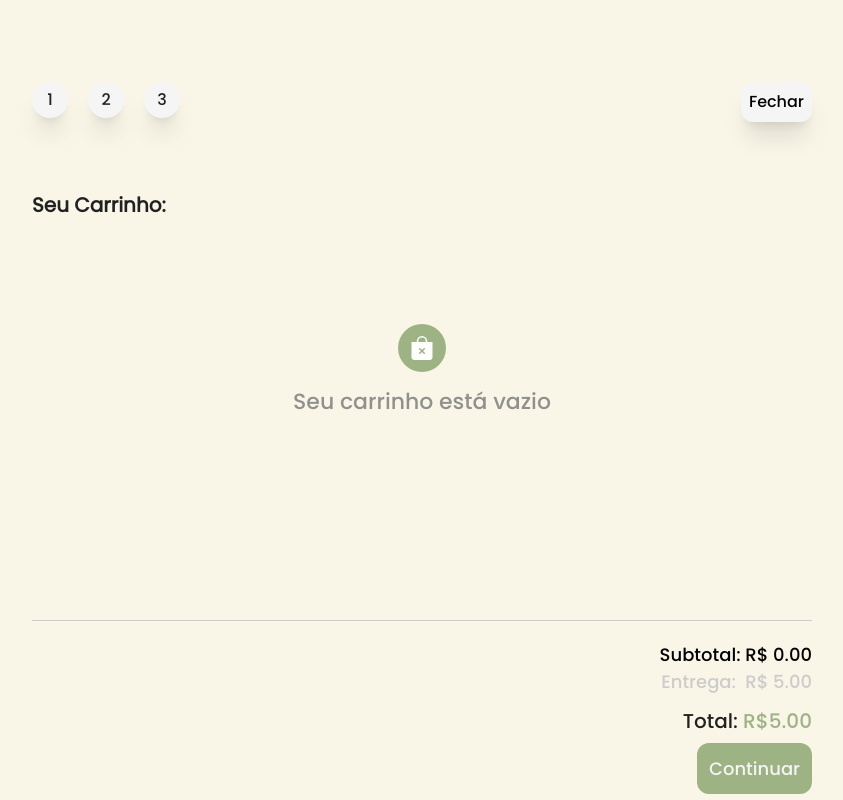
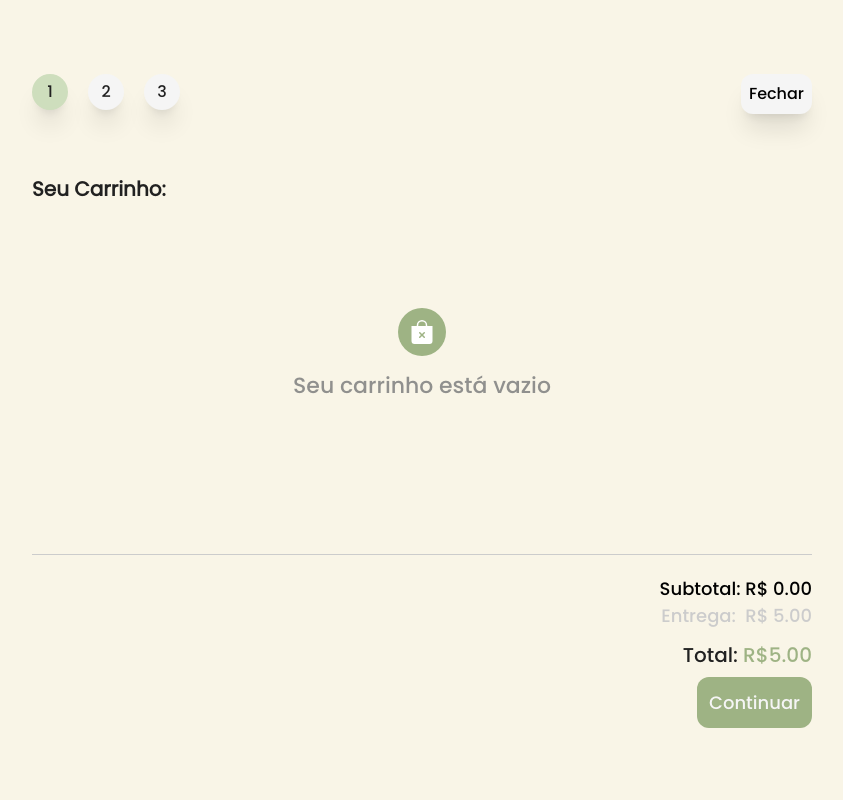
Before and after one commit to hiagoCf19/HRest-React, a React (Vite) app: page /meu-carrinho in a window 1280 px wide. Shown: the whole page, without its empty margins (218-1061 px from the left). Built offline with nearby package versions, Linux system fonts and the light colour scheme; some icons are missing.

Commit message:
04 de outubro ás 21:59

```diff
--- a/index.html
+++ b/index.html
@@ -1,5 +1,5 @@
 <!doctype html>
-<html lang="en">
+<html lang="pt-BR">
 
 <head>
   <meta charset="UTF-8" />
--- a/src/Components/Carrinho/CarrinhoComponent.jsx
+++ b/src/Components/Carrinho/CarrinhoComponent.jsx
@@ -71,11 +71,11 @@ const CarrinhoComponent = () => {
   return (
     <div id="shoppingBAG" className="animate__animated animate__fadeIn ">
 
-      <div className={`fixed top-0 bottom-0 left-0 right-0 sm:p-[50px] bg-colorBackground z-[9990] overflow-x-hidden overflow-y-hidden overscroll-y-auto flex flex-col`}
+      <div className={`fixed top-0 bottom-0 left-0 right-0 sm:p-[50px] bg-colorBackground z-[9990] overflow-x-hidden overflow-y-auto overscroll-y-auto flex flex-col`}
         id='carrinho'>
         {/* HEADER DO CARRINHO */}
         <div className=" sm:pb-5" id='Headercar'>
-          <div className="sm:mx-[200px] mx-12 my-8">
+          <div className="sm:mx-[200px] mx-12 my-6">
 
             <Link className=" medium float-right bg-colorWhite shadow-xl p-2 rounded-xl hover:bg-colorPrimary"
               to="/home"
--- a/src/Components/Carrinho/ItemAdicionado.jsx
+++ b/src/Components/Carrinho/ItemAdicionado.jsx
@@ -42,7 +42,7 @@ const ItemAdicionado = () => {
   return (
 
     <>
-      <div className="sm:mx-[200px] w-min-max h-[400px] p-8 sm:p-0">
+      <div className="sm:mx-[200px] w-min-max h-[350px] p-8 sm:p-0">
         {/* SE O CARRINHO ESTIVER VAZIO */}
         {carrinho.length === 0 ?
           <div className="flex justify-center flex-col h-[300px] items-center text-colorTextOut medium text-2xl gap-4">
--- a/src/styles/main.css
+++ b/src/styles/main.css
@@ -63,3 +63,7 @@
   .fade-out-up-two {
     animation: fadeOutUp 1s ease forwards;
   }
+
+  .primaria {
+    background-color: #CEDEBD;
+  }
```
